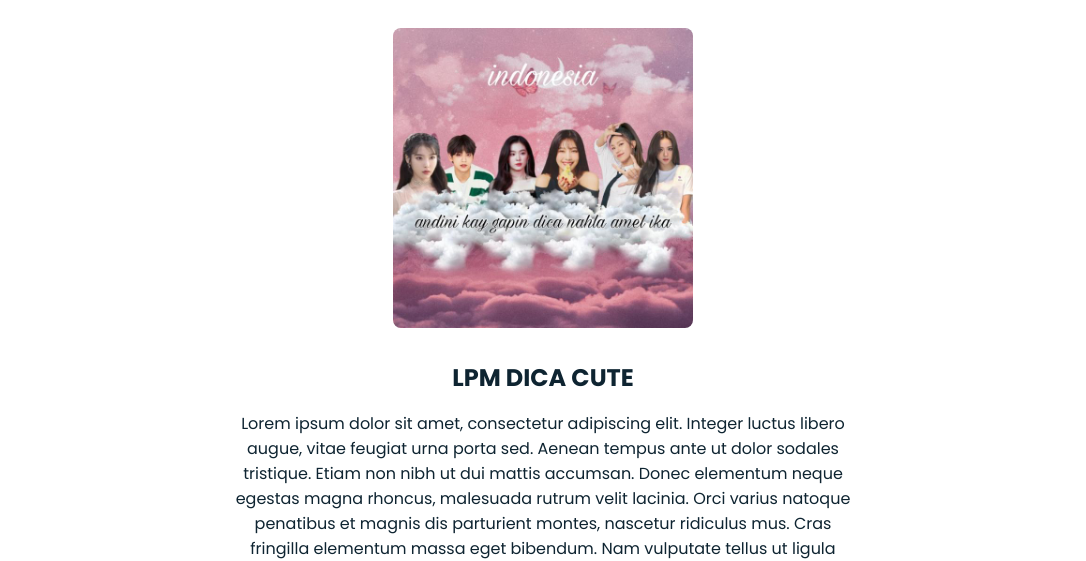
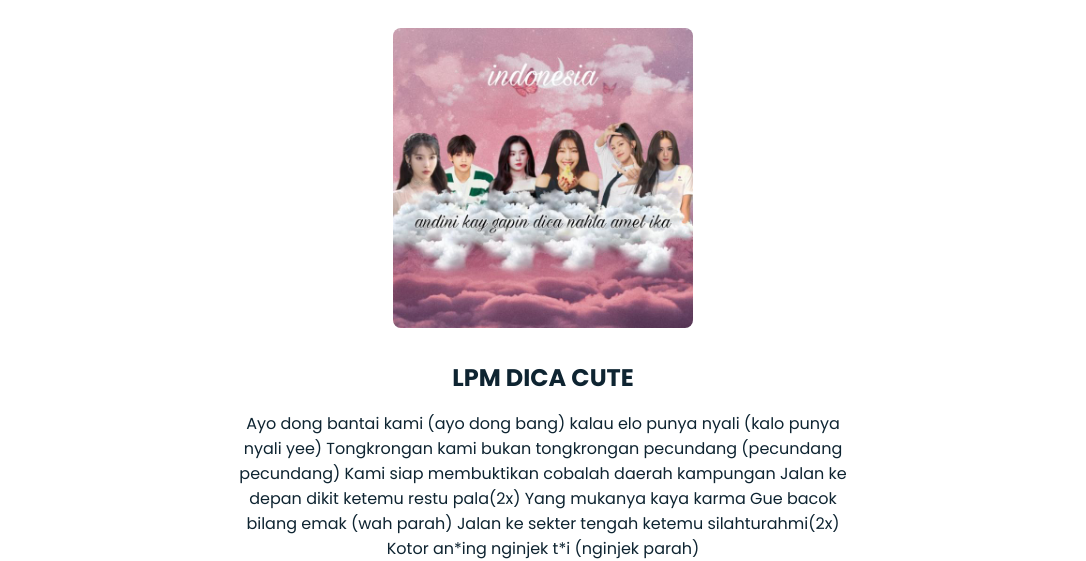
Before and after one commit to lpmdicacute/lpmdicacute.github.io, a plain HTML site: page about.html in a window 1280 px wide. Shown: the part 244-805 px from the top of the page, without its empty margins (97-1183 px from the left). Drawn offline with nearby package versions, Linux system fonts and the light colour scheme.

Commit message:
about.html

```diff
--- a/about.html
+++ b/about.html
@@ -56,8 +56,7 @@
         <div style="text-align: center">
           <h2 class="about-subtitle">LPM DICA CUTE</h2>
           <p class="about-text">
-            Lorem ipsum dolor sit amet, consectetur adipiscing elit. Integer luctus libero augue, vitae feugiat urna porta sed. Aenean tempus ante ut dolor sodales tristique. Etiam non nibh ut dui mattis accumsan. Donec elementum neque egestas magna rhoncus, malesuada rutrum velit lacinia. Orci varius natoque penatibus et magnis dis parturient montes, nascetur ridiculus mus. Cras fringilla elementum massa eget bibendum. Nam vulputate tellus ut ligula scelerisque, consequat malesuada ligula suscipit.
-          </p>
+Ayo dong bantai kami (ayo dong bang) kalau elo punya nyali (kalo punya nyali yee) Tongkrongan kami bukan tongkrongan pecundang (pecundang pecundang) Kami siap membuktikan cobalah daerah kampungan Jalan ke depan dikit ketemu restu pala(2x) Yang mukanya kaya karma Gue bacok bilang emak (wah parah) Jalan ke sekter tengah ketemu silahturahmi(2x) Kotor an*ing nginjek t*i (nginjek parah)          </p>
           <br />
 
           <p>
```
